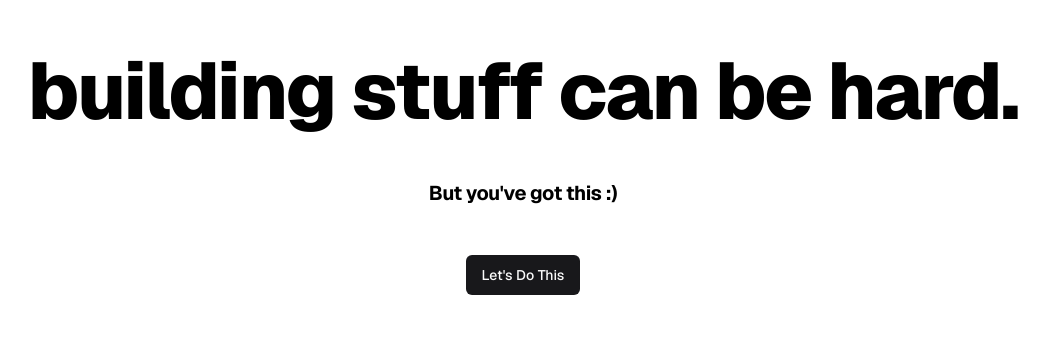
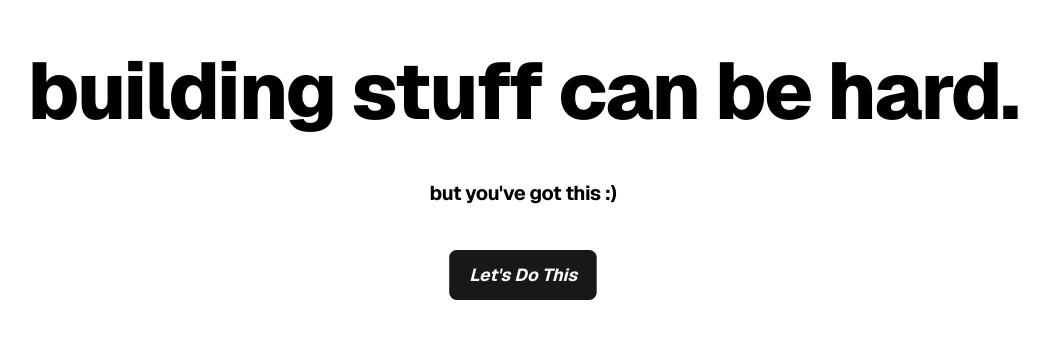
Before and after one commit to Lermatroid/peoplebuildthings, a Next.js app: page / in a window 1280 px wide. Shown: the part 227-566 px from the top of the page, without its empty margins (117-1166 px from the left). Built offline with nearby package versions, Linux system fonts and the light colour scheme.

Commit message:
add clerk

```diff
--- a/package.json
+++ b/package.json
@@ -20,6 +20,7 @@
     "format:check": "prettier --check \"**/*.{ts,tsx,js,jsx,mdx}\" --cache"
   },
   "dependencies": {
+    "@clerk/nextjs": "^6.3.4",
     "@libsql/client": "^0.9.0",
     "@radix-ui/react-slot": "^1.1.0",
     "@t3-oss/env-nextjs": "^0.10.1",
--- a/src/app/page.tsx
+++ b/src/app/page.tsx
@@ -8,9 +8,11 @@ export default function HomePage() {
 					building stuff can be hard.
 				</h1>
 				<h2 className="text-xl font-bold tracking-tight text-black">
-					But you've got this {":)"}
+					but you've got this {":)"}
 				</h2>
-				<Button>Let's Do This</Button>
+				<Button className="scale-125 font-bold italic">
+					Let's Do This
+				</Button>
 			</div>
 		</main>
 	);
```
Also changed, not shown: 1 other file (tests, documents, lock files or other folders).
